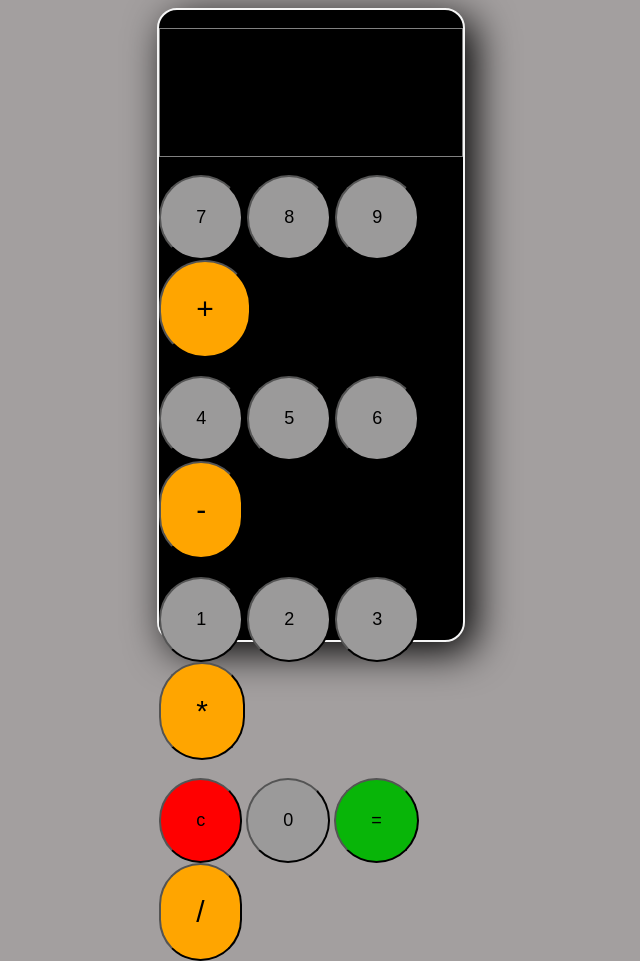
After one commit to Debboo/CALCULATOR-WITH-PHP, a PHP site: page / in a window 1280 px wide. The commit adds this page. Shown: the whole page, without its empty margins (329-969 px from the left). Run offline with PHP 8.4, Linux system fonts and the light colour scheme.

Commit message:
Add files via upload

```diff
--- /dev/null
+++ b/index.php
@@ -0,0 +1,155 @@
+<?php
+    $cookie_name1="num";
+    $cookie_value1="";
+    $cookie_name2="op";
+    $cookie_value2="";
+
+    if(isset($_POST['num']))
+    {
+     $num=$_POST['input'].$_POST['num'] ;
+    }
+    else{
+        $num="";
+    }
+    if(isset($_POST['op']))
+    {
+        $cookie_value1=$_POST['input'];
+        setcookie($cookie_name1, $cookie_value1, time()+(86400*30), "/");
+
+        $cookie_value2=$_POST['op'];
+        setcookie($cookie_name2, $cookie_value2, time()+(86400*30), "/");
+        $num="";
+    }
+    if(isset($_POST['equal']))
+    {
+        $num=$_POST['input'];
+        switch($_COOKIE['op'])
+        {
+            case "+":
+                $result=$_COOKIE['num']+$num;
+                break;
+                case "-":
+                    $result=$_COOKIE['num']-$num;
+                    break;
+                    case "*":
+                        $result=$_COOKIE['num']*$num;
+                        break;
+                        case "/":
+                            $result=$_COOKIE['num']/$num;
+                            break;
+        }
+        $num=$result;
+    }
+
+
+
+
+?>
+<!DOCTYPE html>
+<html lang="en">
+<head>
+    <meta charset="UTF-8">
+    <meta http-equiv="X-UA-Compatible" content="IE=edge">
+    <meta name="viewport" content="width=device-width, initial-scale=1.0">
+    <title>Calculator</title>
+    <style>
+        body{
+            background-color: rgb(163, 159, 159);
+        }
+
+        .calc{
+
+            margin: auto;
+            background-color: black;
+            border: 2px solid whitesmoke;
+            width: 24%;
+            height: 630px;
+            border-radius: 20px;
+            box-shadow: 10px 10px 40px;
+        }
+        .maininput{
+            background-color: black;
+            border: 1px solid grey;
+            height: 125px;
+            width: 98.2%;
+            font-size: 80px;
+            color: whitesmoke;
+            font-weight: 00;
+        }
+        .numbtn{
+            padding: 30px 35px;
+            border-radius: 50px;
+            font-weight: 500;
+            font-size: large;
+            background-color: rgb(155, 154, 154);
+        }
+        .numbtn:hover{
+            background-color: rgb(136, 133, 133);
+            color: whitesmoke;
+        }
+        .calbtn{
+            padding: 30px 35px;
+            border-radius: 50px;
+            font-weight: 500;
+            font-size: 30px;
+            background-color: orange;
+        }
+        .calbtn:hover{
+            background-color: rgb(211, 140, 7);
+            color: whitesmoke;
+        }
+        .c{
+            padding: 30px 35px;
+            border-radius: 50px;
+            font-weight: 500;
+            font-size: large;
+            background-color: red;
+        }
+        .c:hover{
+            background-color: rgb(188, 16, 16);
+            color: whitesmoke;
+        }
+        .equal{
+            padding: 30px 35px;
+            border-radius: 50px;
+            font-weight: 500;
+            font-size: large;
+            background-color: rgb(8, 181, 8);
+        }
+        .equal:hover{
+            background-color: green;
+            color: whitesmoke;
+        }
+
+    </style>
+</head>
+<body>
+        <div class="calc">
+            <form action="" method="post">
+                <br>
+                <input type="text" class="maininput" name="input" value="<?php echo @$num ?>"> <br> <br>
+                <input type="submit" class="numbtn" name="num"value="7">
+                <input type="submit" class="numbtn" name="num"value="8">
+                <input type="submit" class="numbtn" name="num"value="9">
+                <input type="submit" class="calbtn" name="op"value="+"> <br><br>
+                <input type="submit" class="numbtn" name="num"value="4">
+                <input type="submit" class="numbtn" name="num"value="5">
+                <input type="submit" class="numbtn" name="num"value="6">
+                <input type="submit" class="calbtn" name="op"value="-"><br><br>
+                <input type="submit" class="numbtn" name="num"value="1">
+                <input type="submit" class="numbtn" name="num"value="2">
+                <input type="submit" class="numbtn" name="num"value="3">
+                <input type="submit" class="calbtn" name="op"value="*"><br><br>
+                <input type="submit" class="c" name="num"value="c">
+                <input type="submit" class="numbtn" name="num"value="0">
+                <input type="submit" class="equal" name="equal"value="=">
+                <input type="submit" class="calbtn" name="op"value="/">
+
+
+            </form>
+        </div>
+
+
+
+</body>
+</html>
--- a/style.css
+++ b/style.css
@@ -1,6 +1,6 @@
 body{
     /* background-color: rgb(83, 96, 108); */
-    background-image:url(/img/wallpaperflare.com_wallpa.jpg);
+    background-image:url(wallpaperflare.com_wallpa.jpg) ;
 
 }
 .calc {
```
Also changed, not shown: index.html (added, +75 -0 lines), diab_icon.ico (added), wallpaperflare.com_wallpa.jpg (added).
